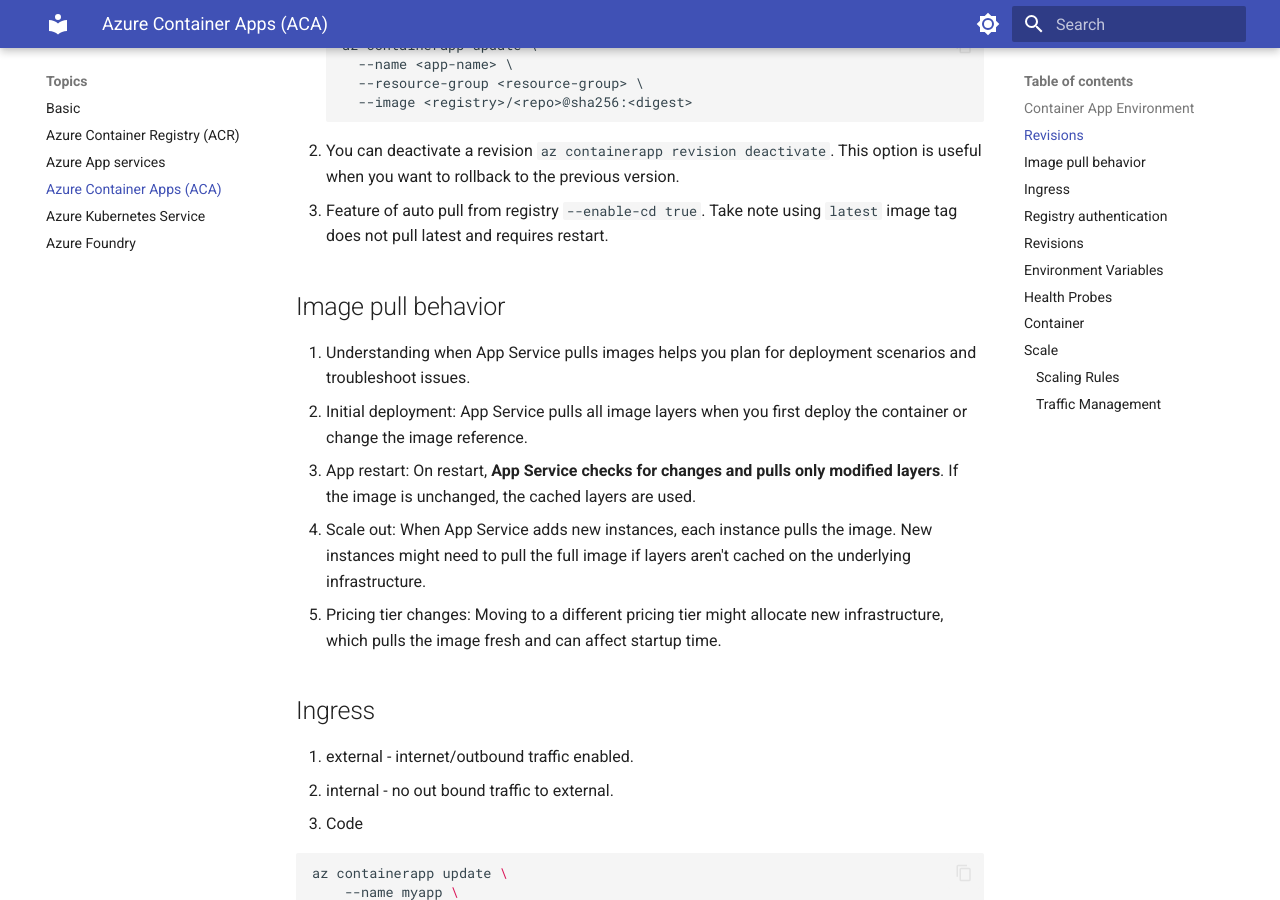
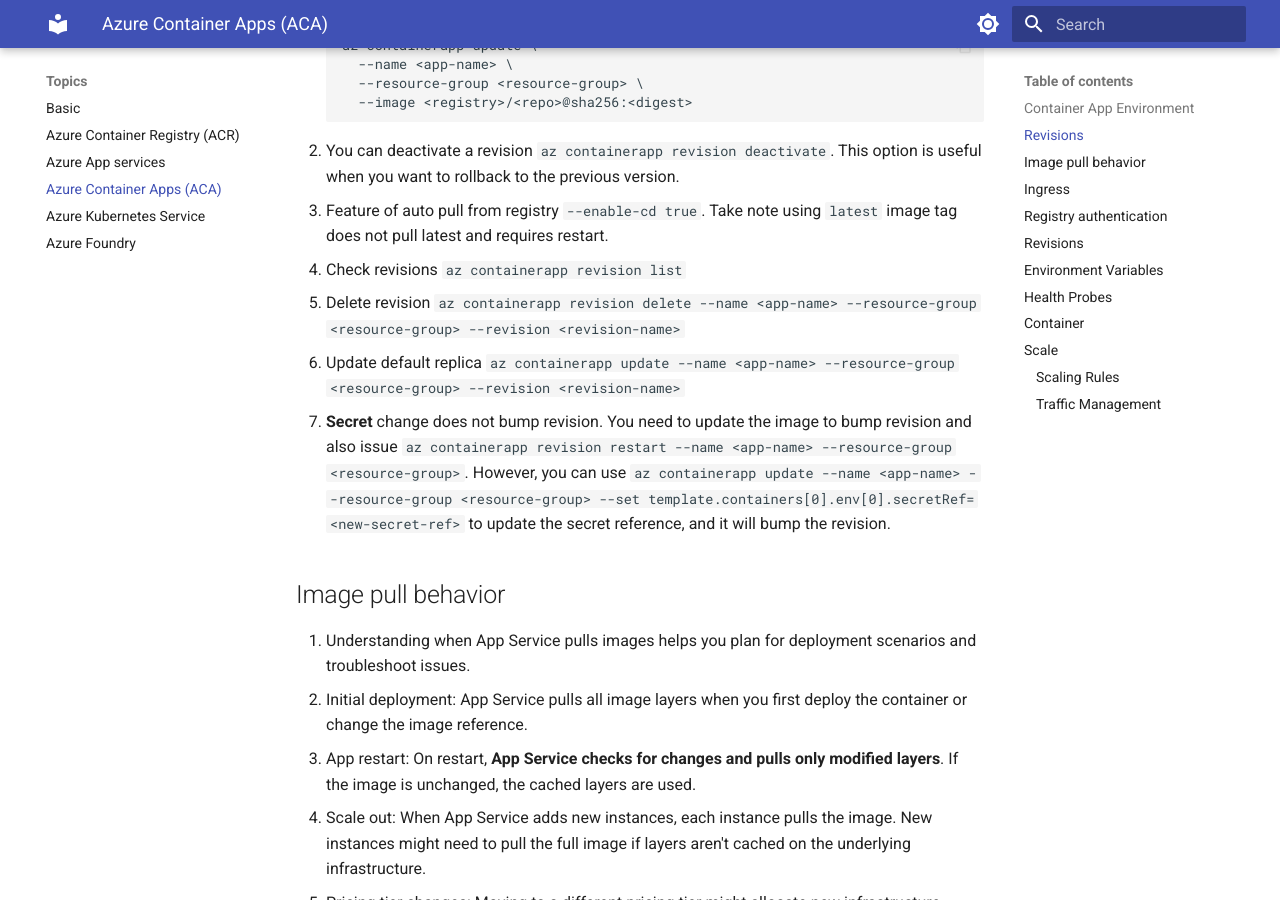
Before and after one commit to yoonghan/AI-Cloud-Developer, an MkDocs documentation site: the page built from docs/AzureContainerApps.md, in a window 1280 px wide and 900 px high, scrolled down 1045 px. Built offline with MkDocs 1.6.1 and Material for MkDocs 9.7.7, drawn with Linux system fonts in a browser that asks for light colours.

Commit message:
Update revision on container apps.

````diff
--- a/docs/AzureContainerApps.md
+++ b/docs/AzureContainerApps.md
@@ -35,6 +35,10 @@
 ```
 2. You can deactivate a revision `az containerapp revision deactivate`. This option is useful when you want to rollback to the previous version.
 3. Feature of auto pull from registry `--enable-cd true`. Take note using `latest` image tag does not pull latest and requires restart.
+4. Check revisions `az containerapp revision list`
+5. Delete revision `az containerapp revision delete --name <app-name> --resource-group <resource-group> --revision <revision-name>`
+6. Update default replica `az containerapp update --name <app-name> --resource-group <resource-group> --revision <revision-name>`
+7. **Secret** change does not bump revision. You need to update the image to bump revision and also issue `az containerapp revision restart --name <app-name> --resource-group <resource-group>`. However, you can use `az containerapp update --name <app-name> --resource-group <resource-group> --set template.containers[0].env[0].secretRef=<new-secret-ref>` to update the secret reference, and it will bump the revision.
 
 ## Image pull behavior
 1. Understanding when App Service pulls images helps you plan for deployment scenarios and troubleshoot issues.
````
